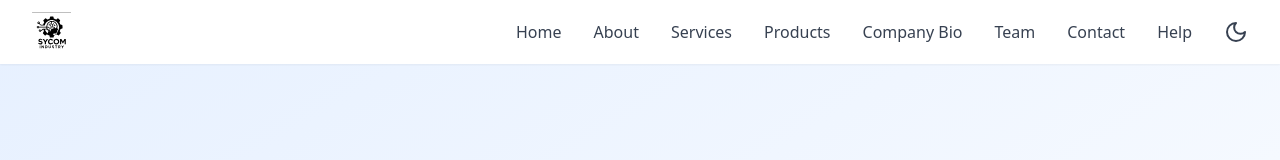
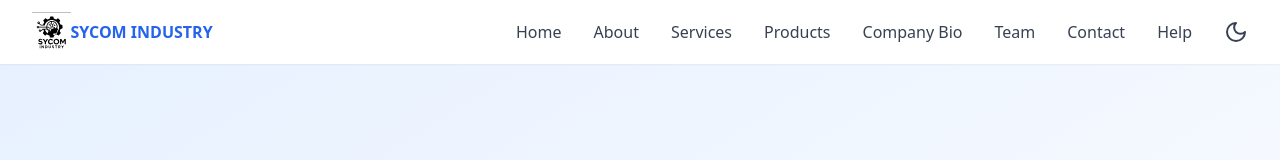
Before and after one commit to blvpeppa/sycom, a React (Vite) app: page / in a window 1280 px wide. Shown: the top 160 px of the page. Built offline with nearby package versions, Linux system fonts and the light colour scheme.

Commit message:
git commit -m

```diff
--- a/src/components/Header.jsx
+++ b/src/components/Header.jsx
@@ -13,6 +13,7 @@ export default function Header() {
         <div className="flex justify-between items-center h-16">
           <div className="flex items-center">
             <img src={logo} alt="Sycom Industry Logo" className="h-10 w-auto" />
+            <b className="text-blue-600 hover:text-dark-blue-600">SYCOM INDUSTRY</b>
           </div>
 
           <nav className="hidden md:flex space-x-8">
```
